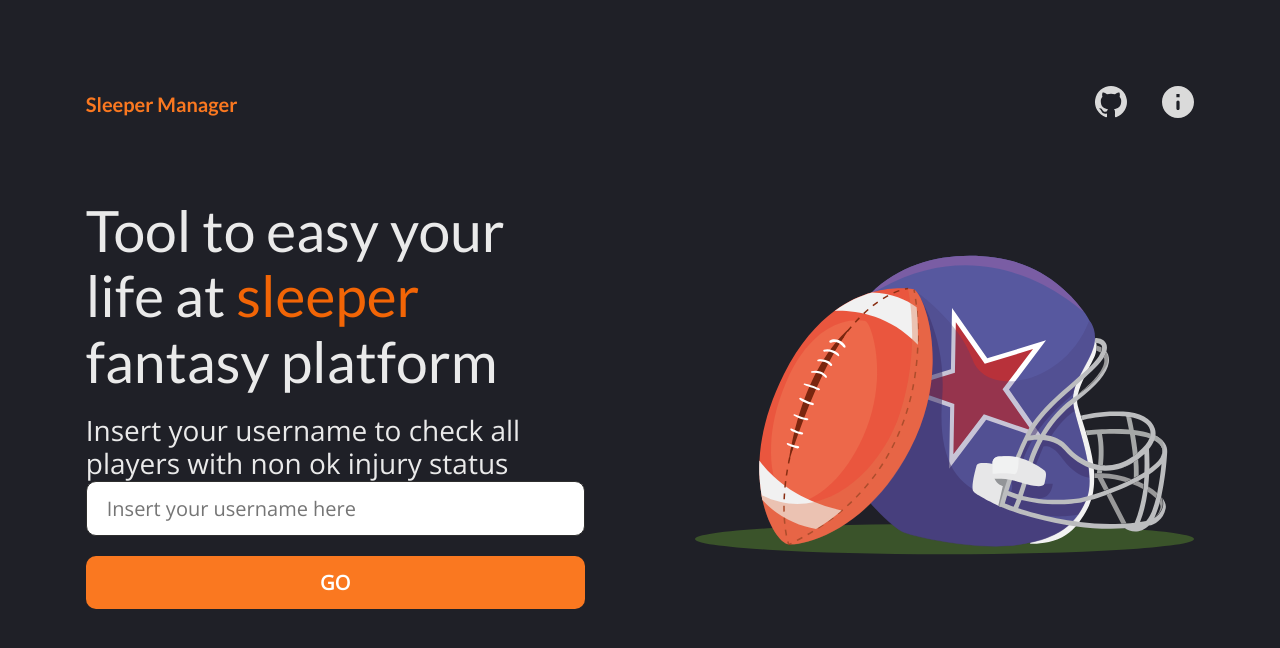
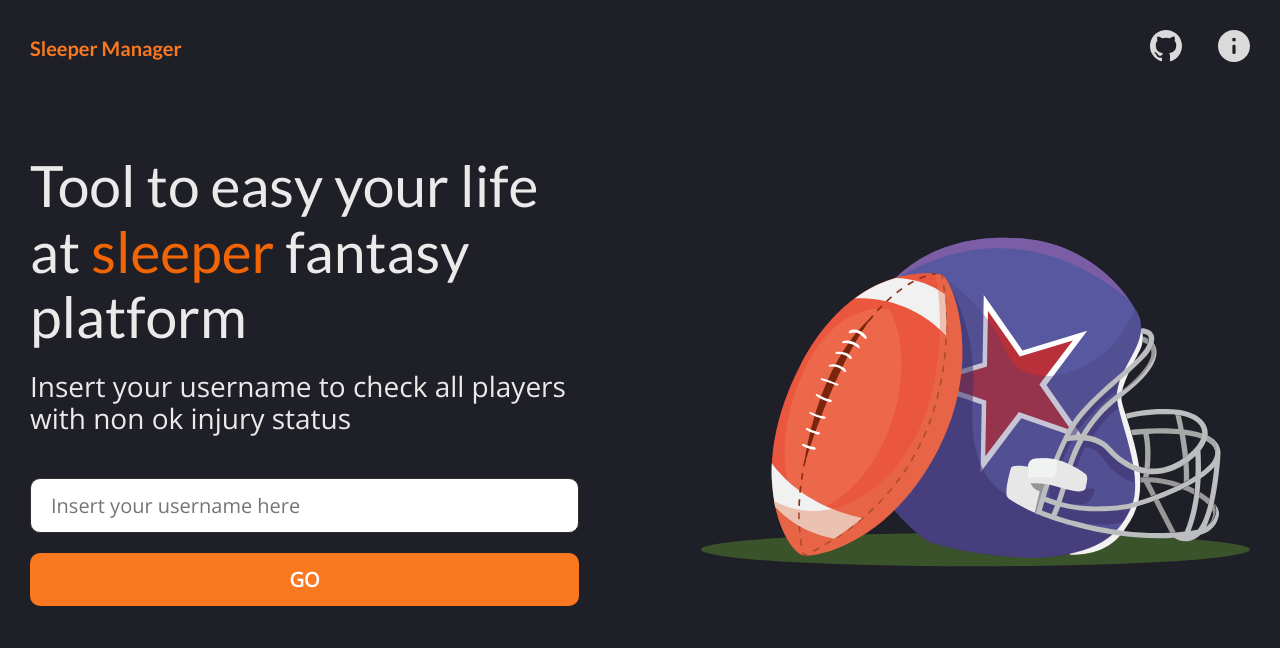
Before and after one commit to mcorreiab/sleeper-manager-frontend, a Next.js app: page / in a window 1280 px wide. Shown: the top 648 px of the page. Built offline with nearby package versions, Linux system fonts and the light colour scheme.

Commit message:
refactor(styles): Use rem in place of %

```diff
--- a/src/components/Header/index.module.css
+++ b/src/components/Header/index.module.css
@@ -12,7 +12,7 @@
 }
 
 .navigation {
-  flex-basis: 28%;
+  flex-basis: 5rem;
 }
 
 .navigationList {
@@ -22,21 +22,3 @@
   margin: 0;
   justify-content: space-between;
 }
-
-@media screen and (min-width: 540px) {
-  .navigation {
-    flex-basis: 16%;
-  }
-}
-
-@media screen and (min-width: 1024px) {
-  .navigation {
-    flex-basis: 12%;
-  }
-}
-
-@media screen and (min-width: 1025px) {
-  .navigation {
-    flex-basis: 9%;
-  }
-}
--- a/src/containers/UnavailablePlayersPage/components/LeagueInformation/index.module.css
+++ b/src/containers/UnavailablePlayersPage/components/LeagueInformation/index.module.css
@@ -1,8 +1,8 @@
 .container {
-  padding: 5.2% 7.7% 0;
+  padding: 1rem 1.5rem 0;
   background-color: #292e3c;
   border-radius: 8px;
-  margin-bottom: 5.2%;
+  margin-bottom: 1rem;
 }
 
 .container[open] {
@@ -26,7 +26,7 @@
   color: #8f97ab;
   grid-area: situation;
   display: flex;
-  margin-bottom: 6.4%;
+  margin-bottom: 1rem;
 }
 
 .expand {
--- a/src/containers/UnavailablePlayersPage/components/LeagueInformation/listStatusPlayer.module.css
+++ b/src/containers/UnavailablePlayersPage/components/LeagueInformation/listStatusPlayer.module.css
@@ -11,7 +11,7 @@
   border-radius: 32px;
   background-color: #3a28a7;
   align-self: flex-start;
-  margin-bottom: 4.7%;
+  margin-bottom: 0.5rem;
 }
 
 .playerList {
@@ -24,5 +24,5 @@
 }
 
 .horizontalRule {
-  margin: 3.1% 0 9.3%;
+  margin: 0.5rem 0 1.5rem;
 }
--- a/src/containers/UnavailablePlayersPage/components/LeagueInformation/player.module.css
+++ b/src/containers/UnavailablePlayersPage/components/LeagueInformation/player.module.css
@@ -30,5 +30,5 @@
 
 .horizontalRule {
   grid-area: rule;
-  margin-bottom: 3.1%;
+  margin-bottom: 0.5rem;
 }
--- a/src/containers/UnavailablePlayersPage/components/Summary/index.module.css
+++ b/src/containers/UnavailablePlayersPage/components/Summary/index.module.css
@@ -2,7 +2,7 @@
   display: flex;
   background-color: #3a28a7;
   border-radius: 16px;
-  padding: 7.5% 10%;
+  padding: 1.5rem 2rem;
   justify-content: space-between;
   align-items: center;
 }
@@ -12,5 +12,5 @@
   border-width: 1px;
   border-left: 0px;
   border-color:#5e49dc;
-  margin: 0 12.5%;
+  margin: 0 2.25rem;
 }
--- a/src/containers/UnavailablePlayersPage/components/Summary/summaryItem.module.css
+++ b/src/containers/UnavailablePlayersPage/components/Summary/summaryItem.module.css
@@ -2,8 +2,8 @@
   color: #ffffff;
   display: grid;
   grid-template: "badge number" "text text";
-  column-gap: 10%;
-  row-gap: 10%;
+  column-gap: 0.5rem;
+  row-gap: 0.25rem;
   align-items: center;
 }
 
--- a/src/containers/UnavailablePlayersPage/index.module.css
+++ b/src/containers/UnavailablePlayersPage/index.module.css
@@ -5,20 +5,20 @@
 }
 
 .container {
-  margin: 4.5% var(--content-spacing) 0;
+  margin: 1rem var(--content-spacing) 0;
   color: #eaeaea;
 }
 
 .header {
-  margin-bottom: 7.5%;
+  margin-bottom: 1.625rem;
 }
 
 .summary {
-  margin-top: 5.6%;
+  margin-top: 1.25rem;
 }
 
 .leagueTitle {
   font-weight: 700;
   font-size: 0.875em;
-  margin: 8.9% 0 5.2%;
+  margin: 2rem 0 1rem;
 }
--- a/styles/globals.css
+++ b/styles/globals.css
@@ -35,5 +35,5 @@
 
 :root {
   --background-color: #1f2027;
-  --content-spacing: 6.7%;
+  --content-spacing: 1.5rem;
 }
```
